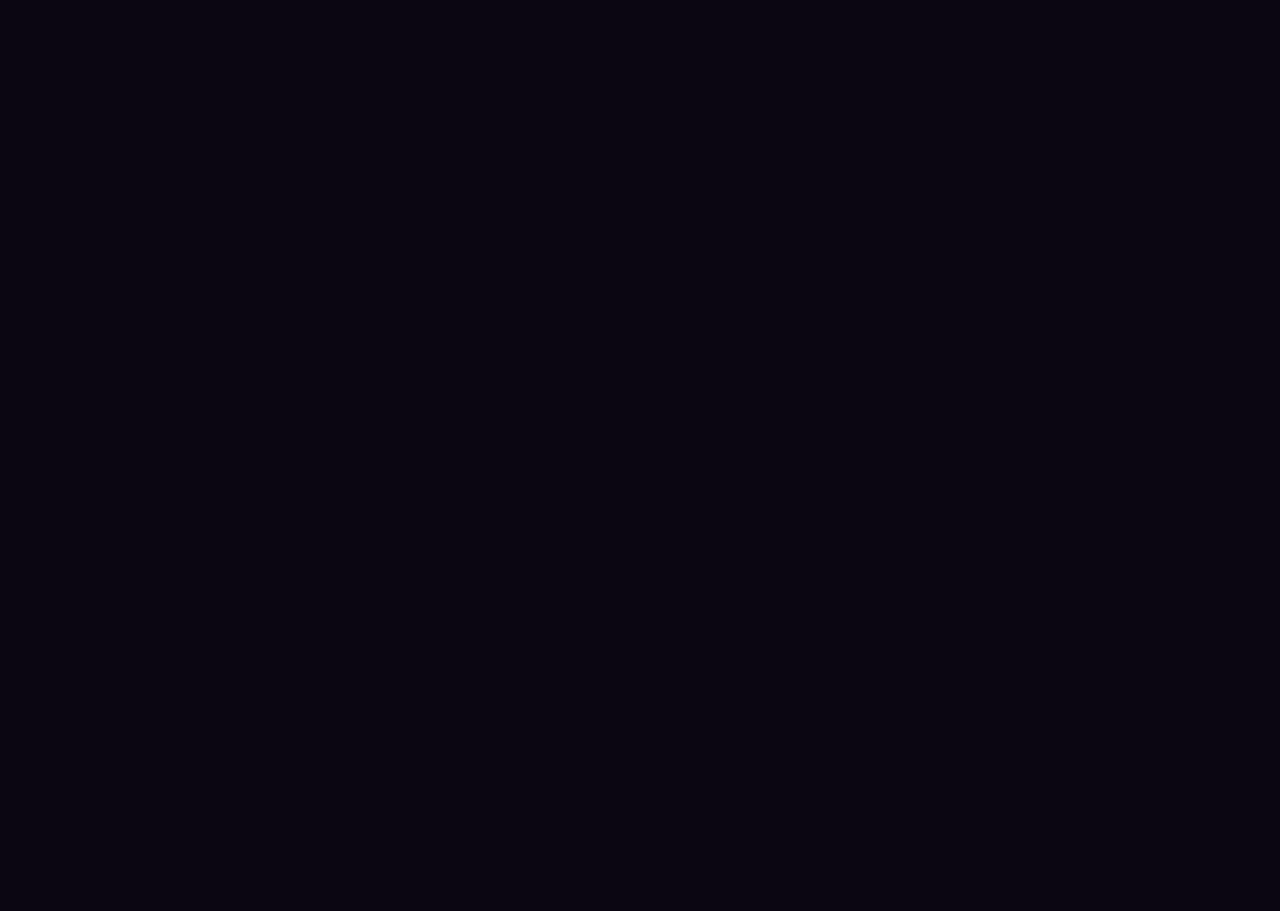
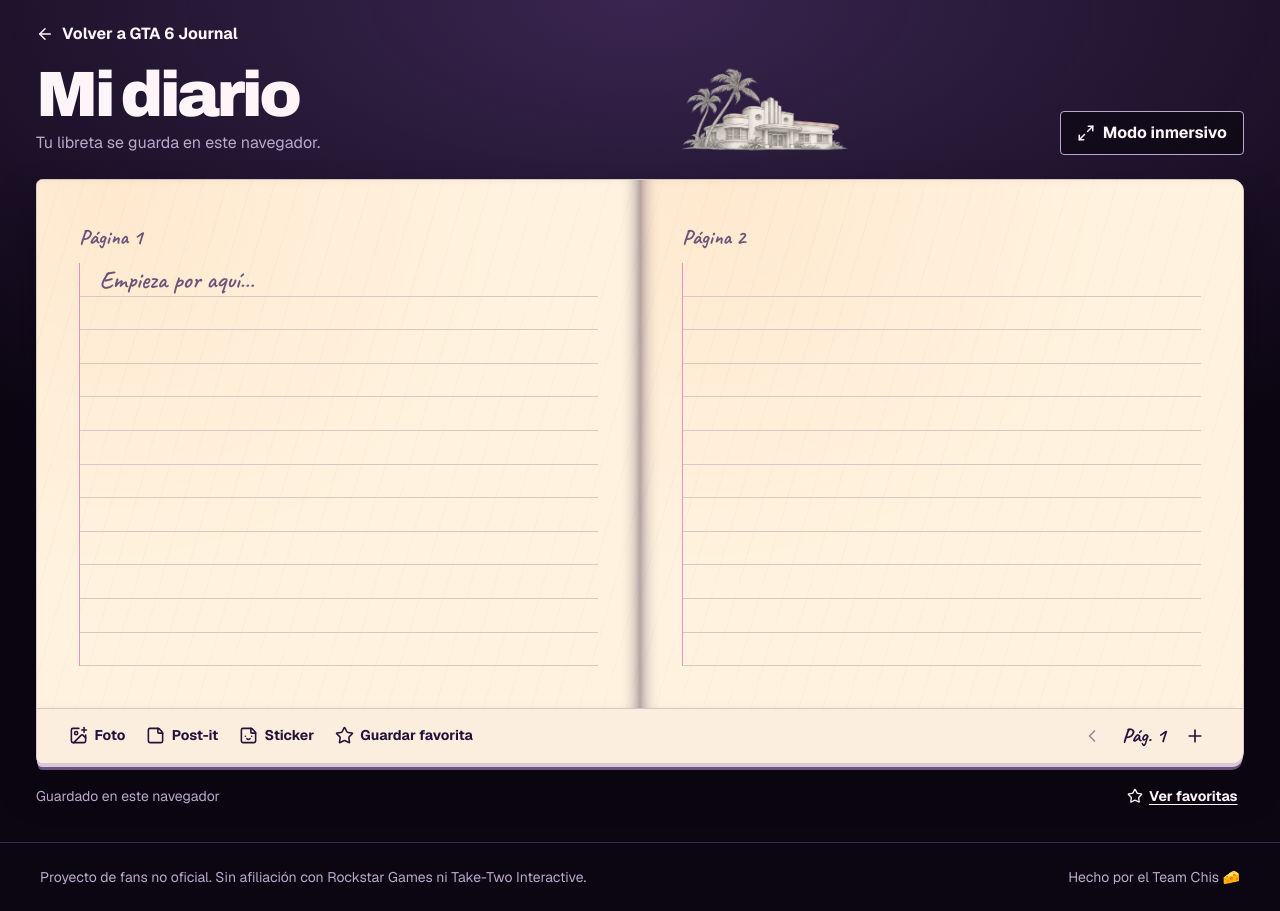
Before and after one commit to Johguxo/vice-challenge, a Next.js app: page /journal/write in a window 1280 px wide. Before the commit this address had no page. Before the commit the page ends 800 px from the top, so only its background shows below. Built offline with nearby package versions, Linux system fonts and the light colour scheme.

Commit message:
Abre la libreta en una página dedicada

```diff
--- a/app/globals.css
+++ b/app/globals.css
@@ -1410,6 +1410,16 @@ body:has(> .journal-landing) > .site-header {
 }
 
 /* Personal notebook. Only the note decorations cover the writing surface. */
+.notebook-workspace {
+  width: 100%;
+  max-width: 100rem;
+  margin-inline: auto;
+  padding: 0.75rem clamp(0.9rem, 3vw, 2.25rem) 1.5rem;
+}
+
+.notebook-workspace .notebook {
+  --notebook-row: clamp(2rem, 4.2svh, 2.6rem);
+}
 .notebook {
   --notebook-rule: color-mix(in srgb, var(--color-paper-muted) 27%, var(--color-paper));
   --notebook-ink: var(--color-paper-ink);
@@ -1451,6 +1461,9 @@ body:has(> .journal-landing) > .site-header {
 .notebook-spread {
   display: grid;
   min-width: 0;
+}
+
+.notebook-paper {
   border-radius: 0.4rem 0.75rem 0.75rem 0.4rem;
   border: 1px solid var(--notebook-rule);
   background: var(--color-paper);
@@ -1521,8 +1534,22 @@ body:has(> .journal-landing) > .site-header {
   color: var(--color-paper-muted);
 }
 
-.notebook-lines:focus-visible {
-  outline-offset: 4px;
+.notebook-lines:focus {
+  outline: none;
+  caret-color: var(--notebook-ink);
+}
+
+.notebook-sheet:has(.notebook-lines:focus-visible) .notebook-page-number span {
+  color: var(--notebook-ink);
+  text-decoration: underline;
+  text-decoration-thickness: 2px;
+  text-underline-offset: 0.3em;
+}
+
+@media (forced-colors: active) {
+  .notebook-sheet:has(.notebook-lines:focus-visible) .notebook-page-number span {
+    color: CanvasText;
+  }
 }
 
 .notebook-piece {
@@ -1564,7 +1591,6 @@ body:has(> .journal-landing) > .site-header {
 }
 
 .notebook-piece button:hover,
-.notebook-tools button:hover,
 .notebook-picker button:hover {
   background: color-mix(in srgb, var(--color-paper-muted) 18%, transparent);
 }
@@ -1632,11 +1658,10 @@ body:has(> .journal-landing) > .site-header {
 .notebook-tools {
   justify-content: space-between;
   gap: 0.25rem 1rem;
-  margin-block-start: 1.15rem;
-  padding: 0.25rem 0.5rem;
-  border: 1px solid var(--color-paper-line);
-  border-radius: 0.25rem;
-  background: var(--color-paper);
+  padding: 0.3rem clamp(0.55rem, 2.5vw, 1.6rem);
+  border-block-start: 1px solid var(--notebook-rule);
+  border-radius: 0 0 0.65rem 0.35rem;
+  background: color-mix(in srgb, var(--color-paper) 89%, var(--color-paper-line));
   color: var(--notebook-ink);
 }
 
@@ -1660,8 +1685,18 @@ body:has(> .journal-landing) > .site-header {
   cursor: default;
 }
 
+.notebook-tools button:not(:disabled):is(:hover, :focus-visible),
 .notebook-tools button[aria-pressed="true"] {
-  background: color-mix(in srgb, var(--color-marker) 40%, var(--color-paper));
+  text-decoration: underline;
+  text-underline-offset: 0.25em;
+}
+
+.notebook-tools button:focus-visible {
+  outline-color: var(--notebook-ink);
+}
+
+.notebook-tools button:active:not(:disabled) {
+  color: var(--color-vice-deep);
 }
 
 .notebook-pagination button {
@@ -1676,6 +1711,7 @@ body:has(> .journal-landing) > .site-header {
 }
 
 .notebook-meta {
+  margin-block-start: 0.65rem;
   justify-content: space-between;
   color: var(--color-ink-muted);
   font-size: 0.875rem;
@@ -1730,7 +1766,7 @@ body:has(> .journal-landing) > .site-header {
 
 @media (width >= 48rem) {
   .notebook-heading {
-    min-height: 8.5rem;
+    min-height: 5.5rem;
     background: url("/journal/pencil-motel.webp") 62% bottom / auto 98% no-repeat;
   }
 
--- a/app/journal/access/actions.ts
+++ b/app/journal/access/actions.ts
@@ -68,7 +68,7 @@ export async function submitJournalAccess(_previous: AccessState, form: FormData
     };
   }
 
-  redirect("/journal#mi-diario");
+  redirect("/journal/write");
 }
 
 export async function signOutJournal() {
--- a/app/journal/page.tsx
+++ b/app/journal/page.tsx
@@ -2,13 +2,9 @@ import { ArrowUpRight, BookOpen } from "lucide-react";
 import type { Metadata } from "next";
 import Link from "next/link";
 import Image from "next/image";
-import { Caveat } from "next/font/google";
 import { Suspense } from "react";
 import { JournalAccountLinks, JournalGuestLinks } from "@/components/journal/account-links";
 import { HeroVideo } from "@/components/journal/hero-video";
-import { Notebook } from "@/components/journal/notebook";
-
-const handwriting = Caveat({ subsets: ["latin"], variable: "--font-notebook-hand" });
 
 export const metadata: Metadata = {
   title: "GTA 6 Journal",
@@ -51,23 +47,15 @@ export default function JournalPage() {
             recordar.
           </p>
           <div className="mt-7 flex flex-wrap items-center gap-3">
-            <a href="#mi-diario" className="action journal-hero-primary">
+            <Link id="mi-diario" href="/journal/write" className="action journal-hero-primary">
               <BookOpen aria-hidden="true" className="size-5" /> Abrir mi diario
-            </a>
+            </Link>
             <Link href="/journal/stories" className="action journal-hero-secondary">
               Explorar historias <ArrowUpRight aria-hidden="true" className="size-5" />
             </Link>
           </div>
         </div>
       </section>
-
-      <section
-        id="mi-diario"
-        className={`page-frame notebook-section scroll-mt-12 py-10 sm:py-16 ${handwriting.variable}`}
-        aria-labelledby="notebook-title"
-      >
-        <Notebook />
-      </section>
     </main>
   );
 }
--- /dev/null
+++ b/app/journal/write/page.tsx
@@ -0,0 +1,24 @@
+import { ArrowLeft } from "lucide-react";
+import type { Metadata } from "next";
+import { Caveat } from "next/font/google";
+import Link from "next/link";
+import { Notebook } from "@/components/journal/notebook";
+
+const handwriting = Caveat({ subsets: ["latin"], variable: "--font-notebook-hand" });
+
+export const metadata: Metadata = {
+  title: "Mi diario",
+  description: "Escribe y guarda tus recuerdos en tu libreta de GTA 6 Journal.",
+  robots: { index: false },
+};
+
+export default function JournalWritePage() {
+  return (
+    <main id="contenido" className={`journal-landing notebook-workspace chis-home flex-1 ${handwriting.variable}`}>
+      <Link href="/journal" className="chis-dark-link mb-2">
+        <ArrowLeft aria-hidden="true" size={18} /> Volver a GTA 6 Journal
+      </Link>
+      <Notebook />
+    </main>
+  );
+}
--- a/components/journal/notebook.tsx
+++ b/components/journal/notebook.tsx
@@ -224,11 +224,12 @@ export function Notebook() {
   function editor() {
     return (
       <div className="notebook-body">
+        <div className="notebook-paper">
           <div className="notebook-spread" data-page={pageIndex + 1}>
             {renderPage(spreadStart)}
             {renderPage(spreadStart + 1)}
           </div>
-        <div className="notebook-tools" aria-label="Herramientas de página">
+          <div className="notebook-tools" role="group" aria-label="Herramientas de página">
             <div className="notebook-tools-group">
               <label className="sr-only" htmlFor="notebook-photo">
                 Elige una foto para la libreta
@@ -260,7 +261,7 @@ export function Notebook() {
                 {activePage.favorite ? "Quitar de favoritas" : "Guardar favorita"}
               </button>
             </div>
-          <div className="notebook-tools-group notebook-pagination" aria-label="Páginas">
+            <div className="notebook-tools-group notebook-pagination" role="group" aria-label="Páginas">
               <button
                 type="button"
                 aria-label="Página anterior"
@@ -282,6 +283,7 @@ export function Notebook() {
                   <Plus aria-hidden="true" size={20} />
                 )}
               </button>
+            </div>
           </div>
         </div>
         {stickerPicker && (
@@ -323,9 +325,7 @@ export function Notebook() {
     <div className="notebook">
       <div className="notebook-heading">
         <div>
-          <h2 id="notebook-title" className="notebook-title">
-            Mi diario
-          </h2>
+          <h1 className="notebook-title">Mi diario</h1>
           <p>Tu libreta se guarda en este navegador.</p>
         </div>
         <button className="action journal-hero-secondary" type="button" onClick={openImmersive}>
```
Also changed, not shown: 2 other files (tests, documents, lock files or other folders). Lines whose indentation alone changed are shown as unchanged.
